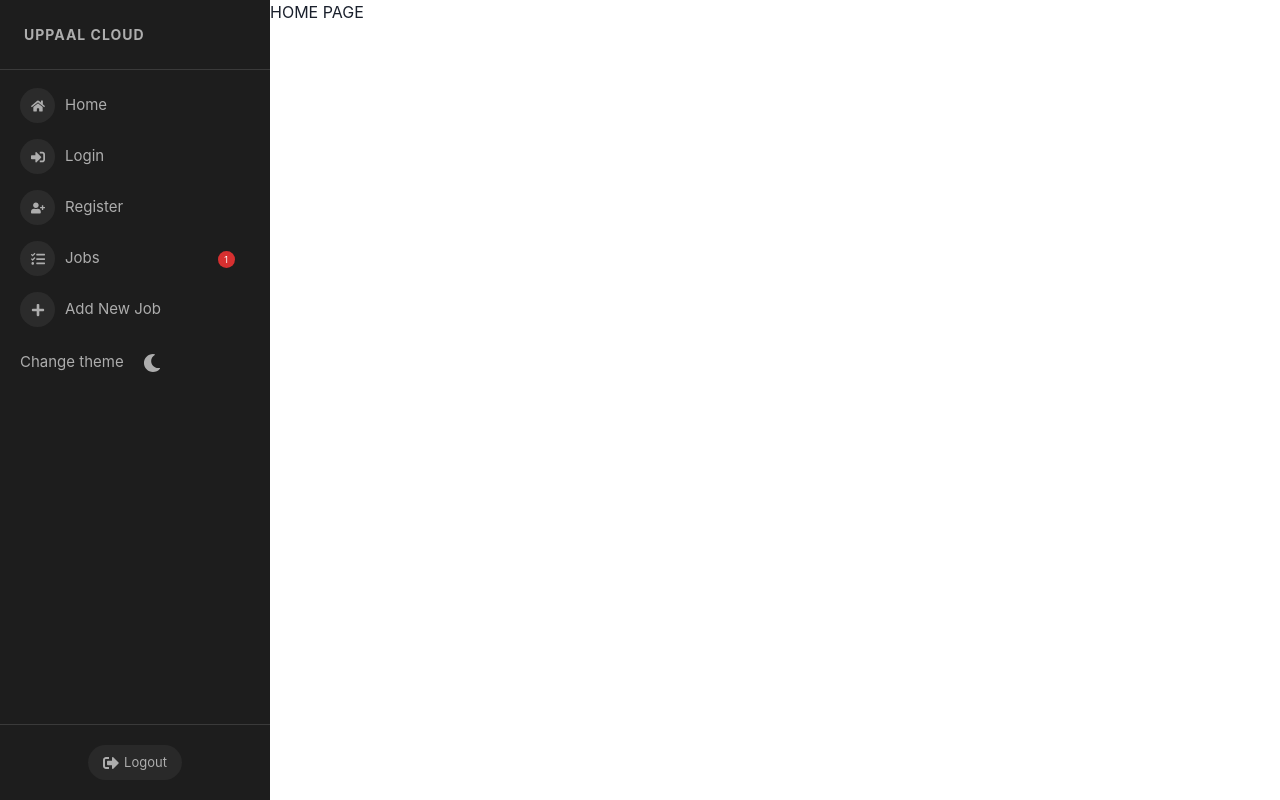
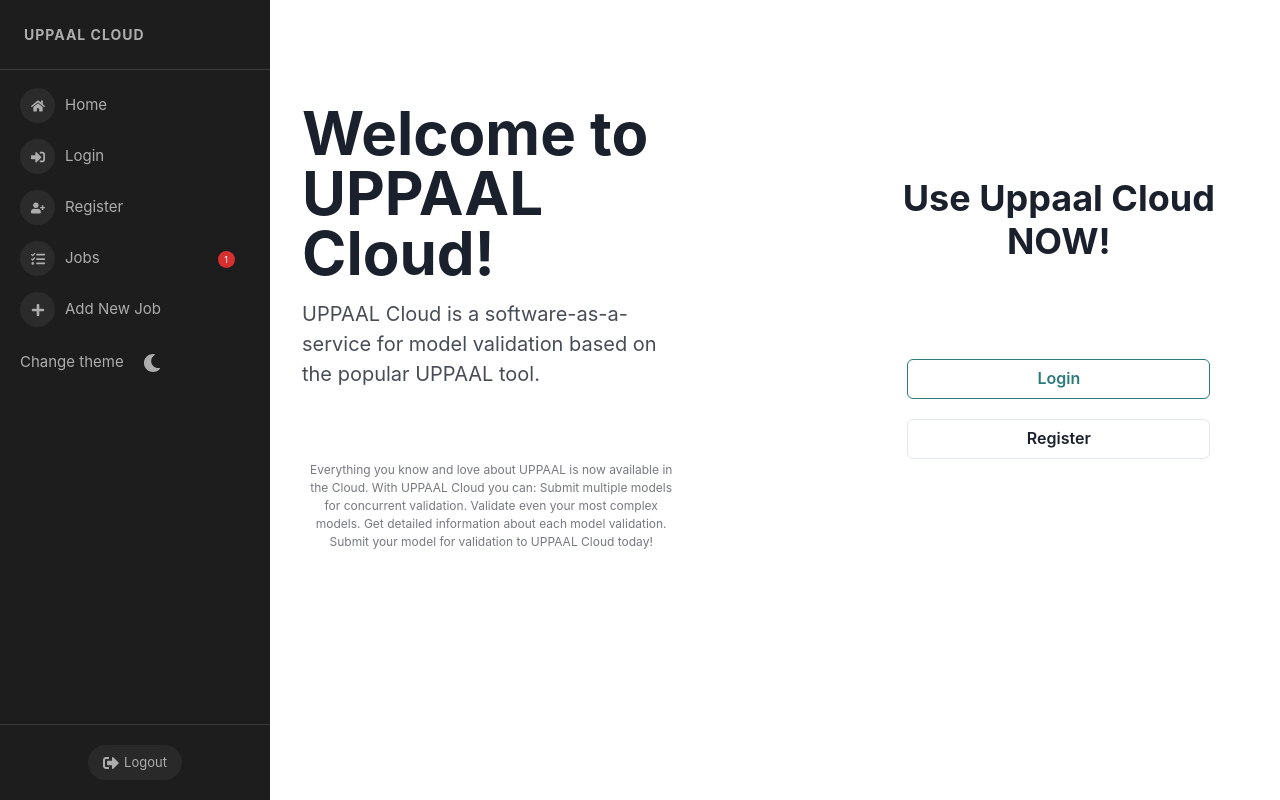
Before and after one commit to uppaal-cloud/uppaal-web, a React (Create React App) app: page / in a window 1280 px wide. Built offline with nearby package versions, Linux system fonts and the light colour scheme.

Commit message:
Home page

```diff
--- a/src/components/Home.tsx
+++ b/src/components/Home.tsx
@@ -1,4 +1,114 @@
+import {
+    Box,
+    Button,
+    Center,
+    Container,
+    Flex,
+    Heading,
+    Link,
+    Spacer,
+    Text,
+    Stack,
+    Wrap,
+} from '@chakra-ui/react';
+import styled from 'styled-components';
+import React from 'react';
 const Home = () => {
-    return <h1> HOME PAGE</h1>;
+    return (
+        // <Wrap>
+        // <Flex h="100vh" justifyItems="center">
+        //     <Stack flex="1" w="100%" h="100%" bg="red.400">
+        //         <Heading flex="1">UPPAAL CLOUD</Heading>
+        //         <Heading flex="1"> UPPAAL CLOUD</Heading>
+        //         <Heading flex="1">UPPAAL CLOUD</Heading>
+        //     </Stack>
+        //     <Box flex="1" w="100%" bg="green.400">
+        //         <Container h="100%">
+        //             <Wrap h="100%">
+        //                 <Center>
+        //                     <Button>Login</Button>
+        //                     <Button>Register</Button>
+        //                 </Center>
+        //             </Wrap>
+        //         </Container>
+        //     </Box>
+        // </Flex>
+        // </Wrap>
+        <Flex
+            align="center"
+            justify={{ base: 'center', md: 'space-around', xl: 'space-between' }}
+            direction={{ base: 'column-reverse', md: 'row' }}
+            minH="70vh"
+            px={8}
+            mb={16}
+            // {...rest}
+        >
+            <Stack mt="10%" spacing={4} w={{ base: '80%', md: '40%' }} align="center">
+                <Heading
+                    as="h1"
+                    size="3xl"
+                    fontWeight="bold"
+                    color="primary.800"
+                    textAlign={['center', 'center', 'left', 'left']}
+                >
+                    Welcome to UPPAAL Cloud!
+                </Heading>
+                <Heading
+                    as="h2"
+                    size="md"
+                    color="primary.800"
+                    opacity="0.8"
+                    fontWeight="normal"
+                    lineHeight={1.5}
+                    textAlign={['center', 'center', 'left', 'left']}
+                >
+                    UPPAAL Cloud is a software-as-a-service for model validation based on the
+                    popular UPPAAL tool.
+                </Heading>
+                <Link to={'/'}>
+                    <Button
+                        colorScheme="primary"
+                        borderRadius="8px"
+                        py="4"
+                        px="4"
+                        lineHeight="1"
+                        size="md"
+                    >
+                        Create your account now
+                    </Button>
+                </Link>
+                <Text fontSize="xs" mt={2} textAlign="center" color="primary.800" opacity="0.6">
+                    Everything you know and love about UPPAAL is now available in the Cloud. With
+                    UPPAAL Cloud you can: Submit multiple models for concurrent validation. Validate
+                    even your most complex models. Get detailed information about each model
+                    validation. Submit your model for validation to UPPAAL Cloud today!
+                </Text>
+            </Stack>
+
+            <Stack spacing={5} w={{ base: '80%', md: '40%' }} align="center">
+                <Heading
+                    as="h3"
+                    size="xl"
+                    fontWeight="bold"
+                    color="primary.800"
+                    textAlign="center"
+                    margin="20% auto"
+                >
+                    Use Uppaal Cloud NOW!
+                </Heading>
+                <Button colorScheme="teal" variant="outline" w="80%">
+                    Login
+                </Button>
+
+                <Button variant="outline" w="80%">
+                    Register
+                </Button>
+            </Stack>
+        </Flex>
+    );
 };
+
+// const FlexBox = styled(Box)`
+//     width="100%"
+// `
 export default Home;
--- a/src/components/JobList.tsx
+++ b/src/components/JobList.tsx
@@ -233,7 +233,7 @@
     return (
         <>
             <TCell columns={columns} data={data} />
-            <Modal isOpen={isOpen} onClose={onClose} scrollBehavior="inside">
+            <Modal isOpen={isOpen} onClose={onClose} scrollBehavior="inside" size="3xl">
                 <ModalOverlay />
                 <ModalContent>
                     <ModalHeader>XML Document</ModalHeader>
```
